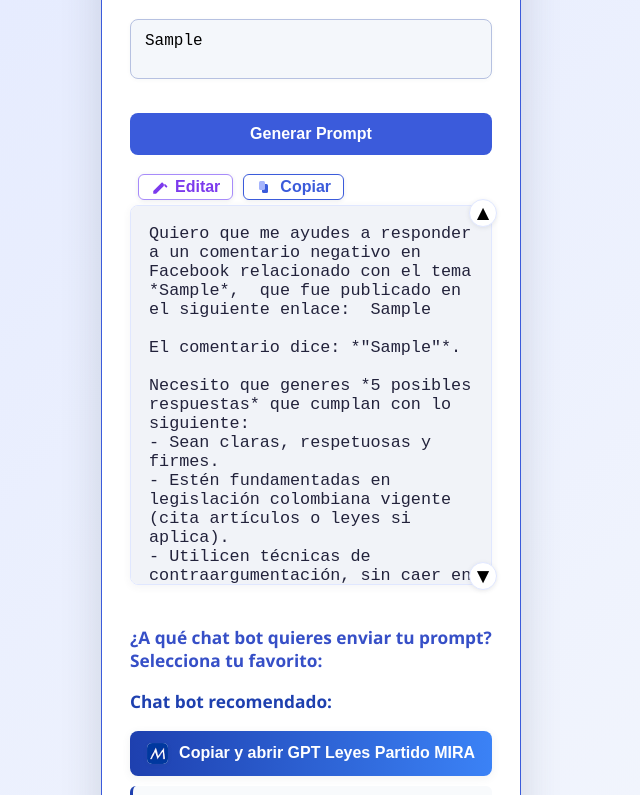
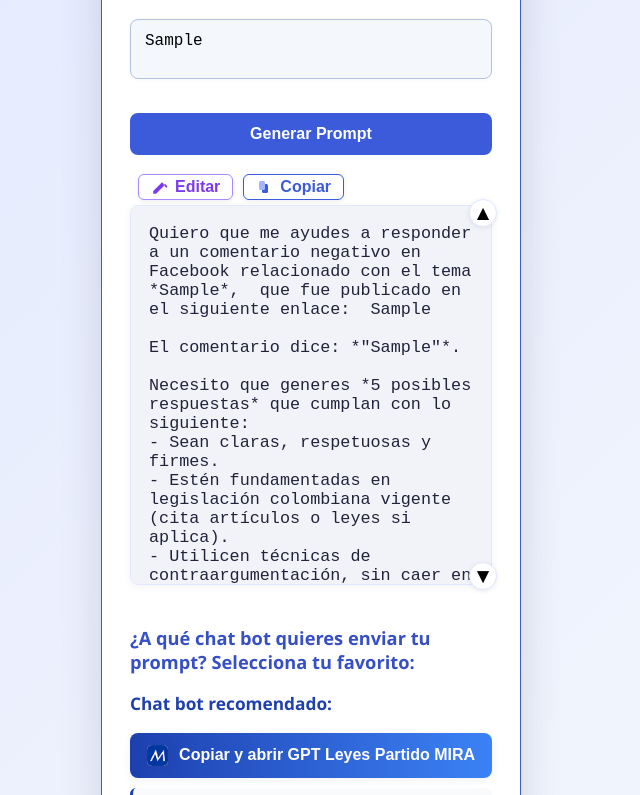
Before and after one commit to DanielDavid20/prompt, a plain HTML site: page index.html in a window 1280 px wide. Both pictures are taken after typing "Sample", "Sample", "Sample" into the empty fields and a click on the button "Generar Prompt". Shown: the part 454-1249 px from the top of the page, without its empty margins (329-969 px from the left). Drawn offline with Linux system fonts and the light colour scheme.

Commit message:
Update index.html

```diff
--- a/index.html
+++ b/index.html
@@ -42,7 +42,7 @@
       <button id="btnScrollDown" type="button" class="scroll-btn" style="position:absolute; right:-5px; bottom:8px; z-index:3; display:flex; align-items:center; justify-content:center; font-size:1.3em; background:#fff; border-radius:50%; border:1.5px solid #e0e7ff; box-shadow:0 1px 4px rgba(60,72,88,0.10); width:28px; height:28px; cursor:pointer;">▼</button>
     </div>
     <div class="copy-actions" style="display:flex; flex-direction:column; gap:10px; margin-top:10px; display:none;">
-      <div style="margin-bottom: 8px; font-weight: 600; color: #364fc7; font-size: 1.08rem; text-align:left;">¿A qué chat bot quieres enviar tu prompt? Selecciona tu favorito:</div>
+      <div style="margin-bottom: 8px; font-weight: 600; color: #364fc7; font-size: 1.14rem; text-align:left;">¿A qué chat bot quieres enviar tu prompt? Selecciona tu favorito:</div>
 
       <div style="margin-bottom: 8px; font-weight: 600; color: #1e40af; font-size: 1.08rem; text-align:left;">Chat bot recomendado:</div>
       <button id="copiarRedirigirMira" type="button" class="mira" onclick="copiarYRedirigirMira()">
```
